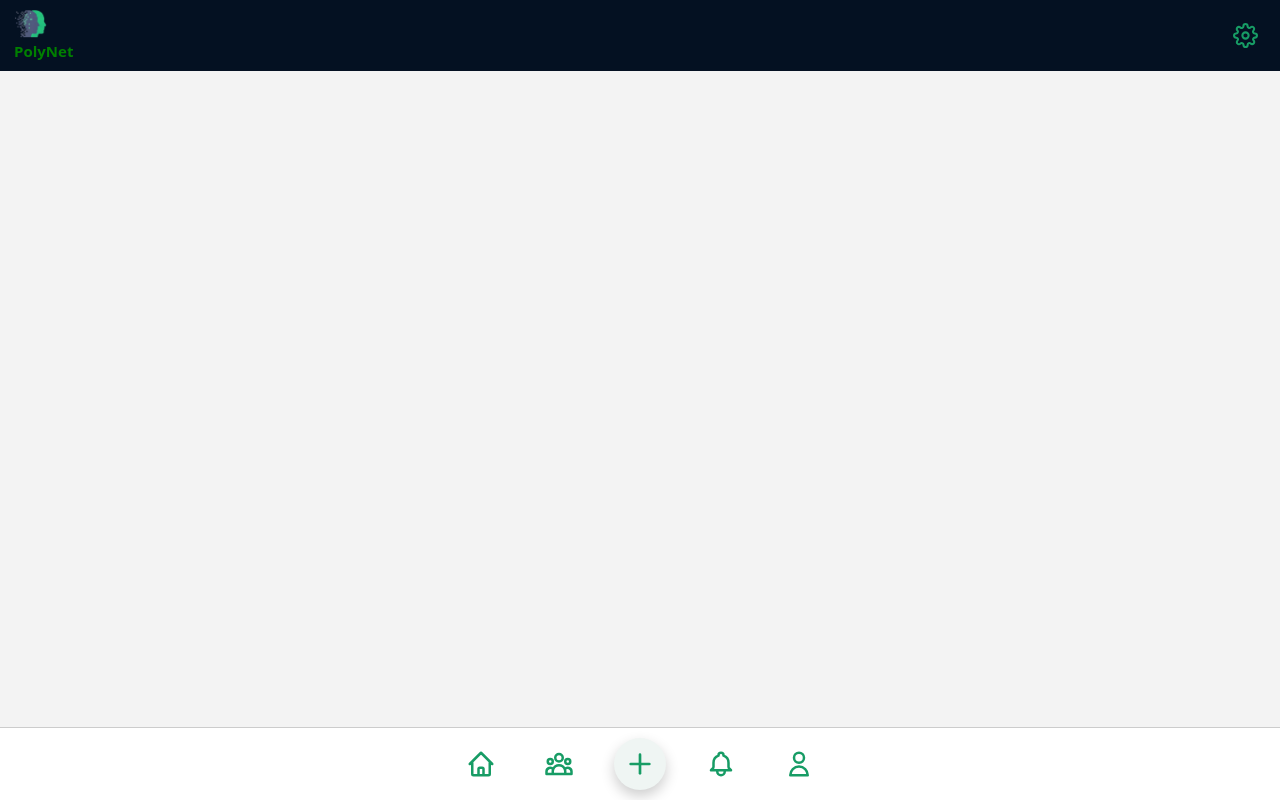
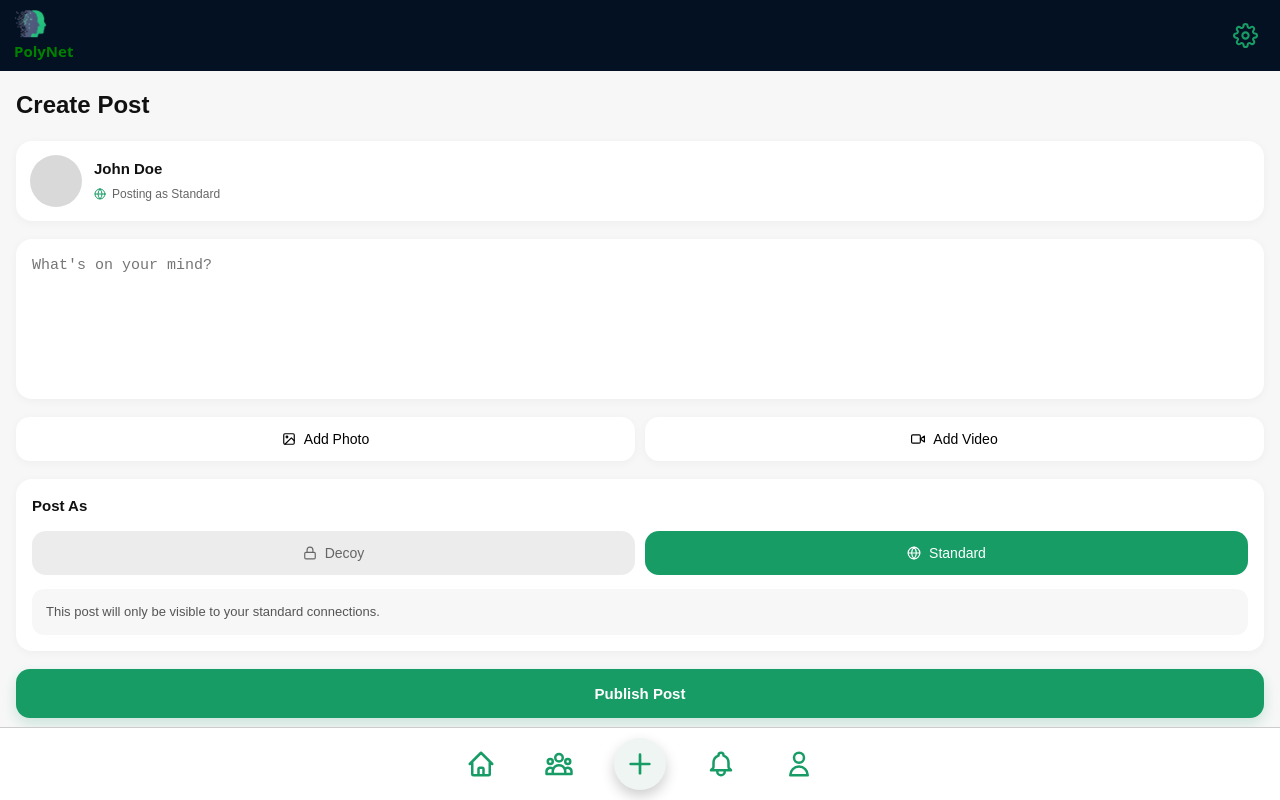
Before and after one commit to Sofiyat1/PolyNet, a React (Vite) app: page /addpostpage in a window 1280 px wide. Built offline with nearby package versions, Linux system fonts and the light colour scheme.

Commit message:
AddPostPage Added

```diff
--- /dev/null
+++ b/src/pages/AddPostPage.css
@@ -0,0 +1,254 @@
+.add-post-page {
+  min-height: 100vh;
+  background: #f7f7f8;
+  padding: 16px;
+
+  display: flex;
+  flex-direction: column;
+  gap: 18px;
+
+  font-family: Arial, sans-serif;
+}
+
+/* HEADER */
+.add-post-header h2 {
+  margin: 0;
+  font-size: 24px;
+}
+
+/* USER CARD */
+.post-user-card {
+  display: flex;
+  align-items: center;
+  gap: 12px;
+
+  background: white;
+  padding: 14px;
+  border-radius: 16px;
+
+  box-shadow: 0 2px 10px rgba(0,0,0,0.04);
+}
+
+.avatar {
+  width: 52px;
+  height: 52px;
+  border-radius: 50%;
+  background: #d9d9d9;
+}
+
+.user-info {
+  display: flex;
+  flex-direction: column;
+  gap: 4px;
+}
+
+.username {
+  margin: 0;
+  font-size: 15px;
+  font-weight: 600;
+}
+
+.identity-preview {
+  display: flex;
+  align-items: center;
+  gap: 6px;
+
+  font-size: 12px;
+  color: #666;
+}
+
+.identity-icon.standard {
+  color: #179c65;
+}
+
+.identity-icon.decoy {
+  color: #b45309;
+}
+
+/* TEXTAREA */
+.post-textarea {
+  min-height: 160px;
+  resize: none;
+
+  border: none;
+  outline: none;
+
+  background: white;
+  border-radius: 16px;
+
+  padding: 16px;
+
+  font-size: 15px;
+  line-height: 1.5;
+
+  box-shadow: 0 2px 10px rgba(0,0,0,0.04);
+}
+
+/* MEDIA ACTIONS */
+.media-actions {
+  display: flex;
+  gap: 10px;
+}
+
+.media-actions button {
+  flex: 1;
+
+  border: none;
+  background: white;
+
+  padding: 14px;
+  border-radius: 14px;
+
+  display: flex;
+  align-items: center;
+  justify-content: center;
+  gap: 8px;
+
+  font-size: 14px;
+  cursor: pointer;
+
+  box-shadow: 0 2px 10px rgba(0,0,0,0.04);
+}
+
+/* MEDIA PREVIEW */
+.media-preview-grid {
+  display: grid;
+  grid-template-columns: repeat(2, 1fr);
+  gap: 10px;
+}
+
+.media-card {
+  position: relative;
+  border-radius: 16px;
+  overflow: hidden;
+
+  background: #eee;
+}
+
+.media-card img,
+.media-card video {
+  width: 100%;
+  height: 200px;
+  object-fit: cover;
+  display: block;
+}
+
+.remove-media {
+  position: absolute;
+  top: 8px;
+  right: 8px;
+
+  width: 28px;
+  height: 28px;
+
+  border: none;
+  border-radius: 50%;
+
+  background: rgba(0,0,0,0.6);
+  color: white;
+
+  display: flex;
+  align-items: center;
+  justify-content: center;
+
+  cursor: pointer;
+  z-index: 5;
+}
+
+/* IDENTITY SECTION */
+.identity-section {
+  background: white;
+  border-radius: 16px;
+  padding: 16px;
+
+  display: flex;
+  flex-direction: column;
+  gap: 14px;
+
+  box-shadow: 0 2px 10px rgba(0,0,0,0.04);
+}
+
+.identity-title {
+  margin: 0;
+  font-size: 15px;
+  font-weight: 600;
+}
+
+.identity-toggle-group {
+  display: flex;
+  gap: 10px;
+}
+
+.identity-btn {
+  flex: 1;
+
+  padding: 14px;
+  border-radius: 14px;
+  border: none;
+
+  display: flex;
+  align-items: center;
+  justify-content: center;
+  gap: 8px;
+
+  cursor: pointer;
+  font-size: 14px;
+  font-weight: 500;
+
+  transition: 0.2s ease;
+}
+
+.identity-btn.standard {
+  background: #dff5eb;
+  color: #179c65;
+}
+
+.identity-btn.decoy {
+  background: #ececec;
+  color: #666;
+}
+
+.identity-btn.active.standard {
+  background: #179c65;
+  color: white;
+}
+
+.identity-btn.active.decoy {
+  background: #7a7a7a;
+  color: white;
+}
+
+/* VISIBILITY */
+.visibility-card {
+  background: #f7f7f8;
+  padding: 14px;
+  border-radius: 12px;
+}
+
+.visibility-card p {
+  margin: 0;
+  font-size: 13px;
+  color: #555;
+  line-height: 1.4;
+}
+
+/* SUBMIT */
+.publish-btn {
+  border: none;
+  background: #179c65;
+  color: white;
+
+  padding: 16px;
+  border-radius: 14px;
+
+  font-size: 15px;
+  font-weight: 600;
+
+  cursor: pointer;
+
+  box-shadow: 0 6px 14px rgba(23,156,101,0.2);
+}
+
+.publish-btn:active {
+  transform: scale(0.98);
+}
--- a/src/pages/AddPostPage.jsx
+++ b/src/pages/AddPostPage.jsx
@@ -1,7 +1,173 @@
-function AddPostPage (){
-    return (
-        <></>
-    )
+import { useRef, useState } from "react";
+import {
+  FiImage,
+  FiVideo,
+  FiX,
+  FiLock,
+  FiGlobe,
+} from "react-icons/fi";
+import "./AddPostPage.css";
 
+function AddPostPage() {
+  const [postText, setPostText] = useState("");
+  const [selectedIdentity, setSelectedIdentity] = useState("standard");
+  const [mediaFiles, setMediaFiles] = useState([]);
+
+  const fileInputRef = useRef(null);
+
+  const handleMediaSelect = (e) => {
+    const files = Array.from(e.target.files);
+
+    const mappedFiles = files.map((file) => ({
+      file,
+      preview: URL.createObjectURL(file),
+      type: file.type,
+    }));
+
+    setMediaFiles((prev) => [...prev, ...mappedFiles]);
+  };
+
+  const removeMedia = (index) => {
+    setMediaFiles((prev) => prev.filter((_, i) => i !== index));
+  };
+
+  const handleSubmit = () => {
+    console.log({
+      text: postText,
+      identity: selectedIdentity,
+      media: mediaFiles,
+    });
+
+    alert("Post submitted successfully");
+  };
+
+  return (
+    <div className="add-post-page">
+      {/* HEADER */}
+      <div className="add-post-header">
+        <h2>Create Post</h2>
+      </div>
+
+      {/* USER BLOCK */}
+      <div className="post-user-card">
+        <div className="avatar" />
+
+        <div className="user-info">
+          <p className="username">John Doe</p>
+
+          <div className="identity-preview">
+            {selectedIdentity === "standard" ? (
+              <>
+                <FiGlobe className="identity-icon standard" />
+                <span>Posting as Standard</span>
+              </>
+            ) : (
+              <>
+                <FiLock className="identity-icon decoy" />
+                <span>Posting as Decoy</span>
+              </>
+            )}
+          </div>
+        </div>
+      </div>
+
+      {/* TEXT INPUT */}
+      <textarea
+        className="post-textarea"
+        placeholder="What's on your mind?"
+        value={postText}
+        onChange={(e) => setPostText(e.target.value)}
+      />
+
+      {/* MEDIA PREVIEW */}
+      {mediaFiles.length > 0 && (
+        <div className="media-preview-grid">
+          {mediaFiles.map((media, index) => (
+            <div className="media-card" key={index}>
+              <button
+                className="remove-media"
+                onClick={() => removeMedia(index)}
+              >
+                <FiX />
+              </button>
+
+              {media.type.startsWith("image") ? (
+                <img src={media.preview} alt="preview" />
+              ) : (
+                <video src={media.preview} controls />
+              )}
+            </div>
+          ))}
+        </div>
+      )}
+
+      {/* MEDIA ACTIONS */}
+      <div className="media-actions">
+        <button onClick={() => fileInputRef.current.click()}>
+          <FiImage />
+          Add Photo
+        </button>
+
+        <button onClick={() => fileInputRef.current.click()}>
+          <FiVideo />
+          Add Video
+        </button>
+
+        <input
+          type="file"
+          multiple
+          hidden
+          ref={fileInputRef}
+          accept="image/*,video/*"
+          onChange={handleMediaSelect}
+        />
+      </div>
+
+      {/* IDENTITY SECTION */}
+      <div className="identity-section">
+        <p className="identity-title">Post As</p>
+
+        <div className="identity-toggle-group">
+          <button
+            className={`identity-btn decoy ${
+              selectedIdentity === "decoy" ? "active" : ""
+            }`}
+            onClick={() => setSelectedIdentity("decoy")}
+          >
+            <FiLock />
+            Decoy
+          </button>
+
+          <button
+            className={`identity-btn standard ${
+              selectedIdentity === "standard" ? "active" : ""
+            }`}
+            onClick={() => setSelectedIdentity("standard")}
+          >
+            <FiGlobe />
+            Standard
+          </button>
+        </div>
+
+        <div className="visibility-card">
+          {selectedIdentity === "standard" ? (
+            <p>
+              This post will only be visible to your standard connections.
+            </p>
+          ) : (
+            <p>
+              This post will only be visible to your decoy connections.
+            </p>
+          )}
+        </div>
+      </div>
+
+      {/* SUBMIT */}
+      <button className="publish-btn" onClick={handleSubmit}>
+        Publish Post
+      </button>
+    </div>
+  );
 }
-export default AddPostPage
+
+export default AddPostPage;
```
